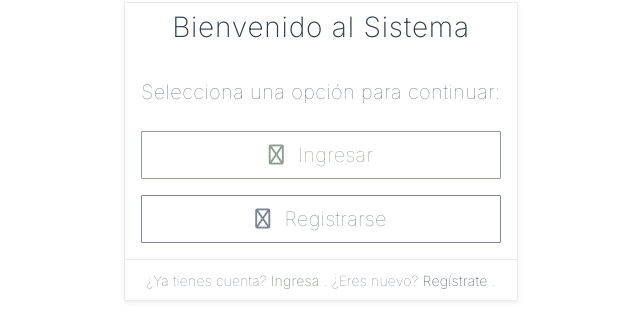
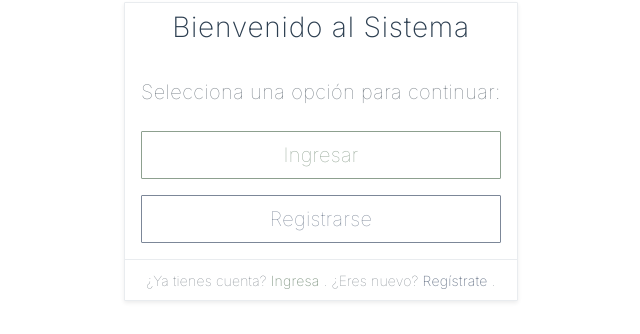
Before and after one commit to lacontraintuitiva/colapsAndo, a Flask app: page / in a window 1280 px wide. Shown: the part 348-682 px from the top of the page, without its empty margins (319-959 px from the left). Run offline with Flask 3, Linux system fonts and the light colour scheme; some libraries are stand-ins or nearby versions.

Commit message:
Centra Registro y elimina iconos

```diff
--- a/templates/index.html
+++ b/templates/index.html
@@ -14,13 +14,11 @@
                     <div class="d-grid gap-3">
                         <a href="{{ url_for('auth.login') }}" class="btn btn-lg"
                            style="background-color: #ffffff; border: 1px solid #8da08f; color: #8da08f; font-weight: 100; letter-spacing: 0.3px;">
-                            <i class="fas fa-sign-in-alt me-2"></i>
                             Ingresar
                         </a>
 
                         <a href="{{ url_for('register.register') }}" class="btn btn-lg"
                            style="background-color: #ffffff; border: 1px solid #7c8798; color: #7c8798; font-weight: 100; letter-spacing: 0.3px;">
-                            <i class="fas fa-user-plus me-2"></i>
                             Registrarse
                         </a>
                     </div>
@@ -46,12 +44,11 @@
 </div>
 
 <style>
-/* Efectos hover para los botones - arreglar texto blanco */
+/* Efectos hover para los botones */
 .btn:hover {
     opacity: 0.85;
     transform: translateY(-1px);
     transition: all 0.2s ease;
-    /* Mantener el color del texto en hover */
     color: inherit !important;
 }
 
--- a/templates/login.html
+++ b/templates/login.html
@@ -34,7 +34,6 @@
                         </div>
                         <button type="submit" class="btn btn-lg w-100"
                                 style="background-color: #ffffff; border: 1px solid #8da08f; color: #8da08f; font-weight: 100; letter-spacing: 0.3px;">
-                            <i class="fas fa-sign-in-alt me-2"></i>
                             Entrar
                         </button>
                     </form>
@@ -60,7 +59,7 @@
     opacity: 0.85;
     transform: translateY(-1px);
     transition: all 0.2s ease;
-    color: #8da08f !important; /* Mantener el color verde grisáceo */
+    color: #8da08f !important;
     background-color: #ffffff !important;
 }
 
```
